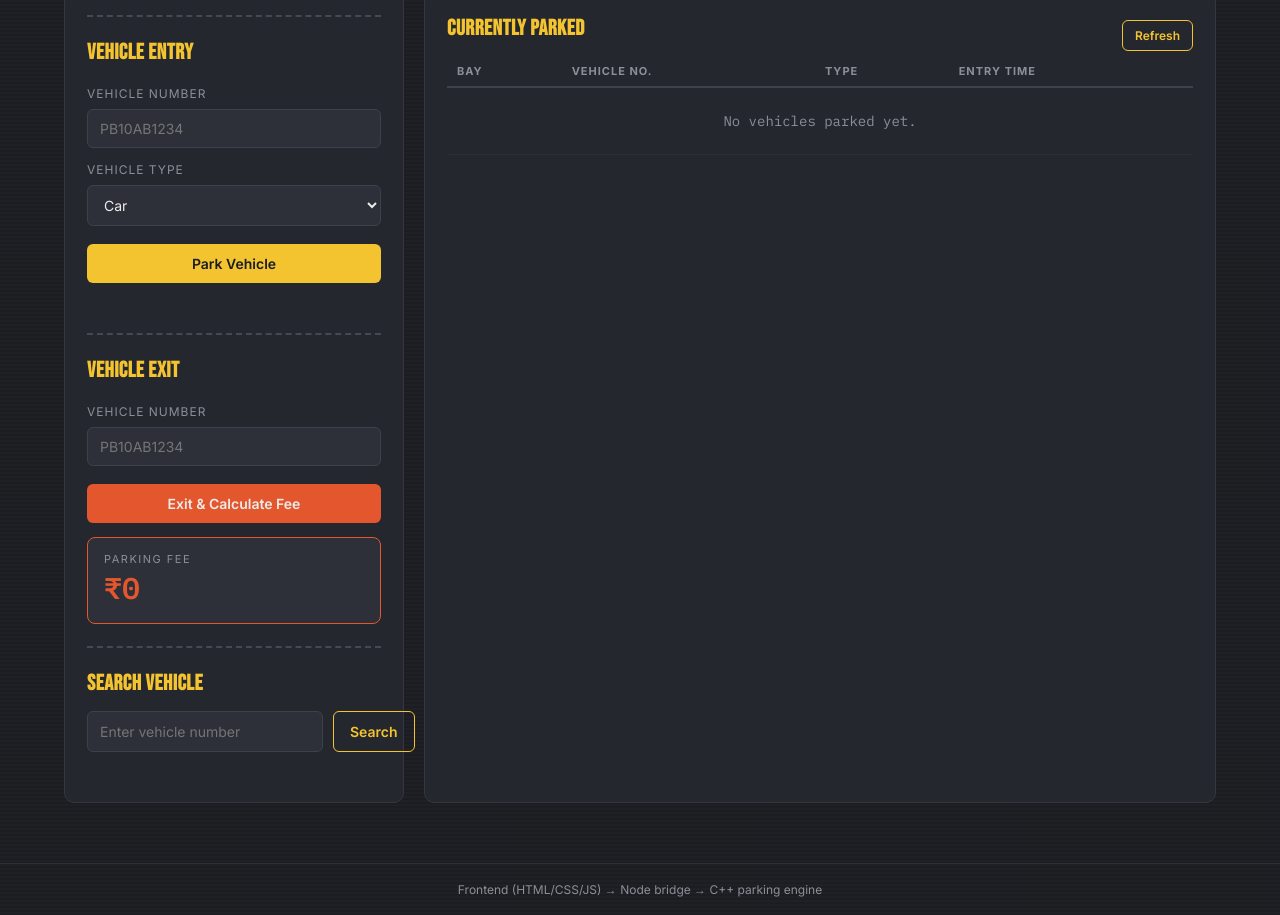
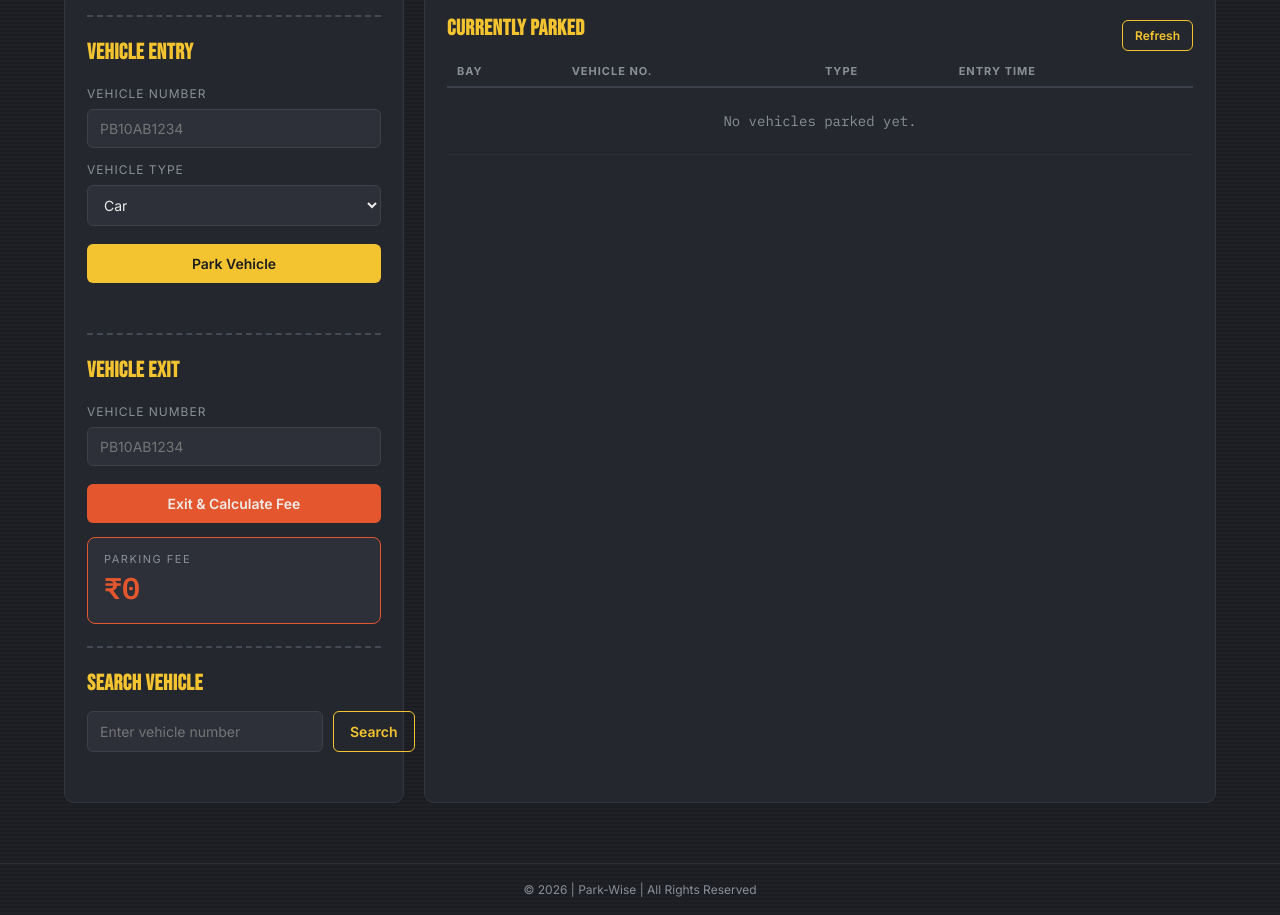
Before and after one commit to gauravthakur05/parkwise, a plain HTML site: page index.html in a window 1280 px wide. Shown: the part 264-1179 px from the top of the page. Drawn offline with Linux system fonts and the light colour scheme; no server answers.

Commit message:
Update index.html

```diff
--- a/index.html
+++ b/index.html
@@ -114,7 +114,7 @@
   </main>
 
   <footer class="footer">
-    Frontend (HTML/CSS/JS) &rarr; Node bridge &rarr; C++ parking engine
+    © 2026 | Park-Wise | All Rights Reserved
   </footer>
 
 <script src="script.js"></script>
```
